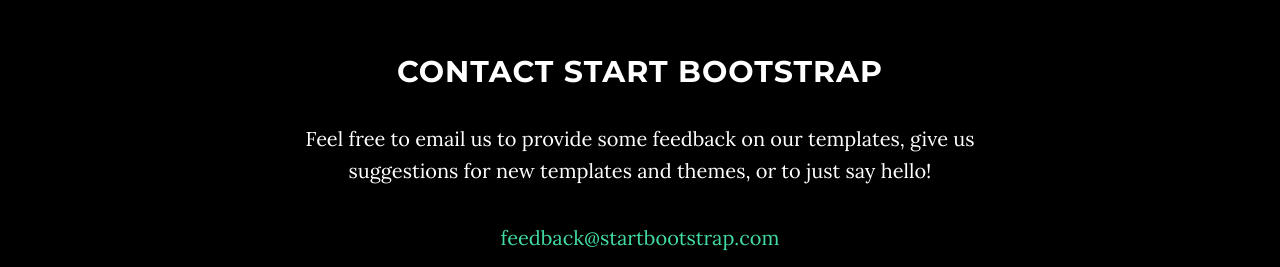
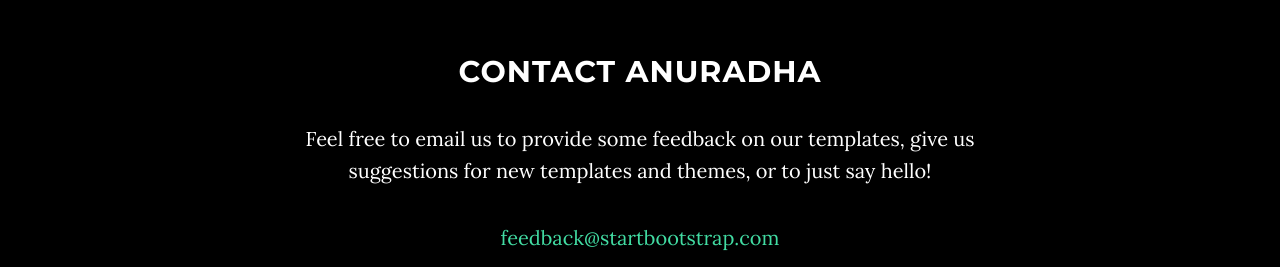
Before and after one commit to anubhatt21/anudave.github.io, a website: page index.html in a window 1280 px wide. Shown: the part 1642-1909 px from the top of the page. Drawn offline with nearby package versions, Linux system fonts and the light colour scheme; some packages are replaced by stand-ins of ours.

Commit message:
H2 Change

```diff
--- a/index.html
+++ b/index.html
@@ -104,7 +104,7 @@
     <section id="contact" class="container content-section text-center">
         <div class="row">
             <div class="col-lg-8 col-lg-offset-2">
-                <h2>Contact Start Bootstrap</h2>
+                <h2>Contact Anuradha</h2>
                 <p>Feel free to email us to provide some feedback on our templates, give us suggestions for new templates and themes, or to just say hello!</p>
                 <p><a href="mailto:feedback@startbootstrap.com">feedback@startbootstrap.com</a>
                 </p>
```
